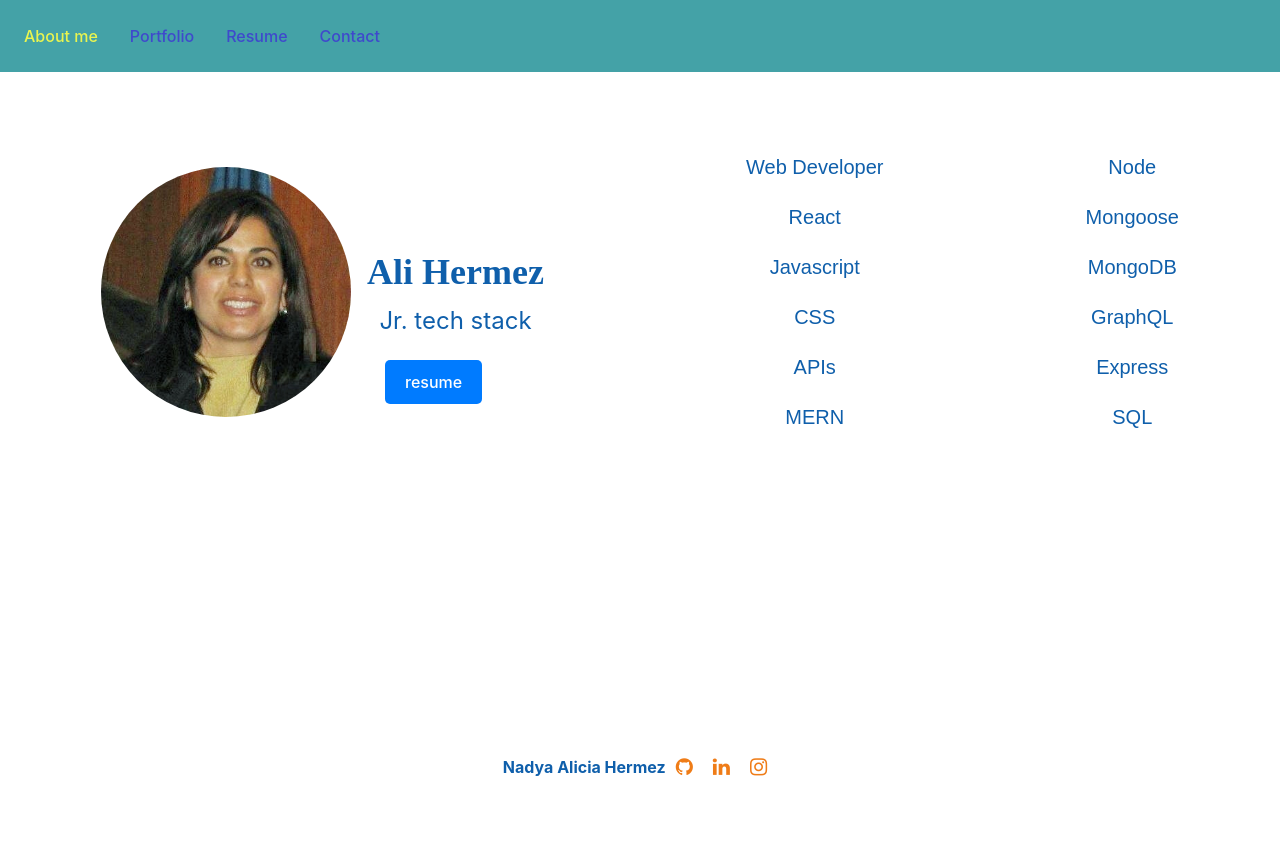
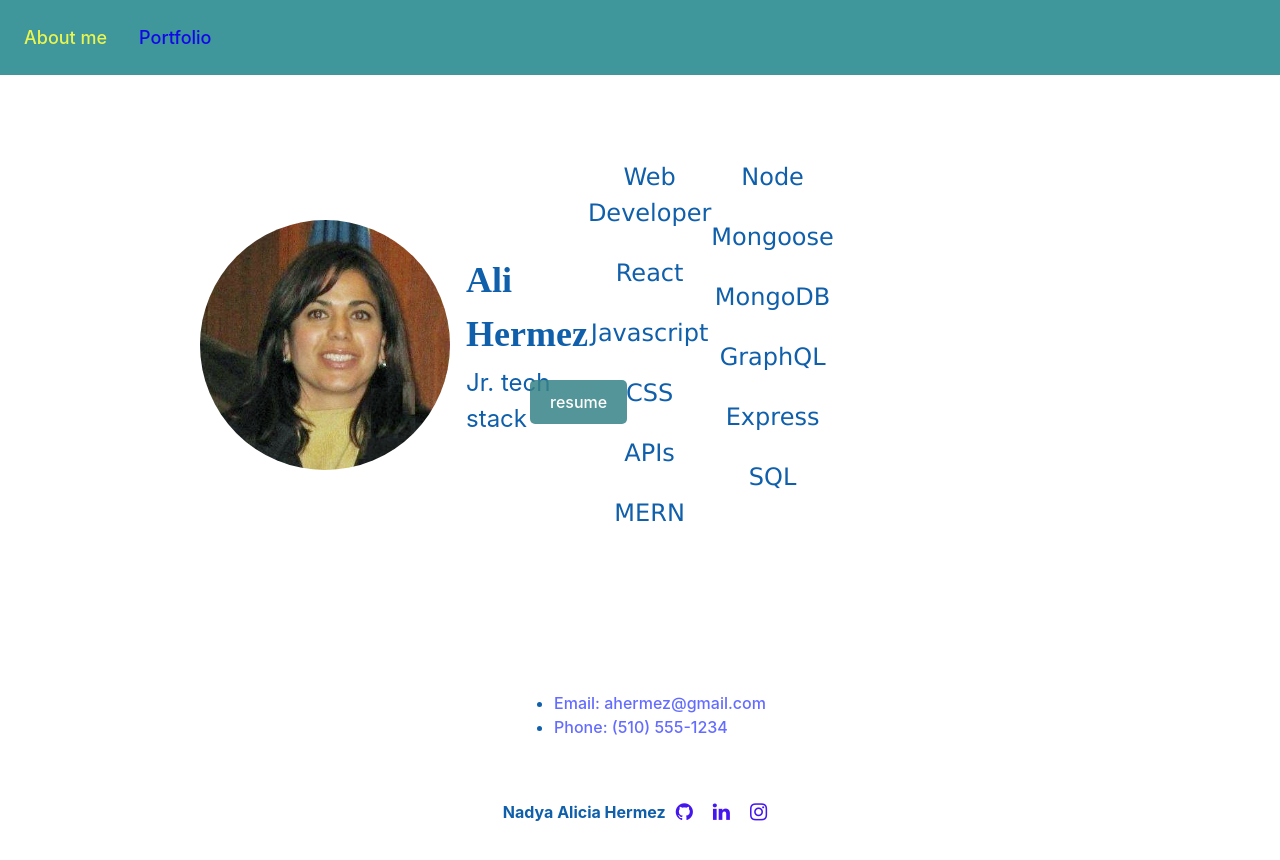
Before and after one commit to ahermez/react-portfolio, a React (Vite) app: page / in a window 1280 px wide. Shown: the top 860 px of the page. Before the commit the page ends 833 px from the top, so only its background shows below. Built offline with nearby package versions, Linux system fonts and the light colour scheme.

Commit message:
new resume

```diff
--- a/src/App.jsx
+++ b/src/App.jsx
@@ -7,8 +7,6 @@ import {
 import About from "./components/about";
 import Root from "./components/root";
 import Portfolio from "./components/portfolio";
-import Contact from "./components/contact";
-import Resume from "./components/resume";
 import Footer from "./components/footer";
 function App() {
   const router = createBrowserRouter(
@@ -16,8 +14,6 @@ function App() {
       <Route path="/" element={<Root />}>
         <Route index element={<About />} />
         <Route path="/portfolio" element={<Portfolio />} />
-        <Route path="/contact" element={<Contact />} />
-        <Route path="/resume" element={<Resume />} />
       </Route>
     )
   );
--- a/src/components/about/about.css
+++ b/src/components/about/about.css
@@ -3,6 +3,8 @@
   flex-direction: row;
   justify-content: space-around;
   margin-top: 60px;
+  padding-right: 500px;
+  padding-left: 200px;
  }
 .avatar {
   border-radius: 50%;
@@ -19,9 +21,11 @@
   flex-direction: column;
   justify-content: center;
   text-align: center;
-  font-size: 1.25em;
-  font-family: sans-serif;
+  font-size: 1.50em;
+  font-family: Verdana, sans-serif;
    font-weight: 350;
+
+
 }
 .title {
   display: flex;
@@ -40,3 +44,11 @@
 #jobTitle {
   font-size: 1.5em;
 }
+
+.Contact {
+  display: flex;
+  flex-direction: row;
+  justify-content: center;
+  /* align-items: bottom; */
+  margin-top: 120px;
+}
--- a/src/components/about/index.jsx
+++ b/src/components/about/index.jsx
@@ -2,7 +2,6 @@ import "./about.css";
 import "../resume/resume.css";
 import Images from "../../Images/Bio Photo.jpg";
 import Resume from "../resume";
-
 
 const About = () => {
   return (
@@ -10,9 +9,9 @@ const About = () => {
       <section className="container">
         <div className="avatar-header">
           <img className="avatar" src={Images} />
-          <div className= "title">
+          <div className="title">
             <span id="name"> {"Ali Hermez"}</span>
-            <span id= "jobTitle"> {"Jr. tech stack "}</span>
+            <span id="jobTitle"> {"Jr. tech stack "}</span>
           </div>
         </div>
 
@@ -34,11 +33,27 @@ const About = () => {
           <p>{"SQL"}</p>
         </div>
       </section>
-          <Resume/>
+
+      <Resume />
+      <Contact />
     </div>
-
   );
 };
+function Contact() {
+  return (
+    <section className = "Contact" id="contact">
+      <div className="info-container">
+        <ul>
+          <li>
+            <a href="mailto:ahermez@ymail.com">Email: ahermez@gmail.com</a>
+          </li>
+          <li>
+            <a href="tel:5105551234">Phone: (510) 555-1234</a>
+          </li>
+        </ul>
+      </div>
+    </section>
+  );
+}
 
-
-export default About
+export default About;
--- a/src/components/contact/index.jsx
+++ /dev/null
@@ -1,38 +0,0 @@
-import Input from "../Input";
-import { useState } from "react";
-
-const Contact = () => {
-  const [nameValue, setNameValue] = useState(undefined);
-  const [emailAddressValue, setEmailAddressValue] = useState(undefined);
-  const [messageValue, setMessageValue] = useState(undefined);
-  return (
-    <div>
-      <Input
-        label="name"
-        placeholder="john smith"
-        value={nameValue}
-        onChange={(value) => setNameValue(value)}
-        validation="^[a-zA-Z]{2,40}( [a-zA-Z]{2,40})+$"
-        validationMessage="Must enter first and last name"
-      ></Input>
-      <Input
-        label="email"
-        placeholder="john@gmail.com"
-        value={emailAddressValue}
-        onChange={(value) => setEmailAddressValue(value)}
-        validation="^[\w-\.]+@([\w-]+\.)+[\w-]{2,4}$"
-        validationMessage="Must enter a valid email address"
-      ></Input>
-      <Input
-        label="message"
-        placeholder="Give me feedback!"
-        value={messageValue}
-        onChange={(value) => setMessageValue(value)}
-        validation="^.{1,50}$"
-        validationMessage="Please type a valid message"
-      ></Input>
-    </div>
-  );
-};
-
-export default Contact;
--- a/src/components/footer/footer.css
+++ b/src/components/footer/footer.css
@@ -2,9 +2,9 @@
     display: flex;
     justify-content: center;
     align-items: center;
-    padding: 2rem;
+    padding: 1.5rem;
     background-color: #fffffffc;
-    margin-top: 250px;
+    /* margin-top: 190px; */
   }
 
   .footer-section {
@@ -12,7 +12,7 @@
   }
 
   .footer-section a {
-    color: #ef7810f8;
+    color: #4010eff8;
     text-decoration: none;
     font-size: 20px;
   }
--- a/src/components/footer/index.jsx
+++ b/src/components/footer/index.jsx
@@ -24,4 +24,5 @@ const Footer = () => {
   );
 };
 
+
 export default Footer;
--- a/src/components/resume/index.jsx
+++ b/src/components/resume/index.jsx
@@ -1,8 +1,8 @@
 import "./resume.css";
-
+import pdf from "../../Images/resume.pdf";
 export const Resume = () => {
     return (
-           <a className="downloadButton" href="Images/resume.pdf" download>
+           <a className="downloadButton" href= {pdf}download>
           resume
         </a>
         );
--- a/src/components/resume/resume.css
+++ b/src/components/resume/resume.css
@@ -1,8 +1,8 @@
 .downloadButton {
     position: absolute;
-    top: 100px; /* Adjust the top position */
-    left: 385px; /* Adjust the left position */
-    background-color: #007BFF;
+    top: 120px; /* Adjust the top position */
+    left: 530px; /* Adjust the left position */
+    background-color:rgba(54, 131, 135, 0.851);;
     color: white;
     padding: 10px 20px;
     border: none;
--- a/src/components/root/index.jsx
+++ b/src/components/root/index.jsx
@@ -2,12 +2,14 @@ import { Link, Outlet, useLocation } from "react-router-dom";
 import "./root.css";
 const Root = () => {
   const location = useLocation();
-console.log (location.pathname)
+  console.log(location.pathname);
   return (
     <span>
-          <ul className="navBar">
+      <ul className="navBar">
         <li className="navItem">
-          <Link to="/" className={`navLink ${
+          <Link
+            to="/"
+            className={`navLink ${
               location.pathname === "/" ? "highlight" : ""
             }`}
           >
@@ -21,26 +23,10 @@ console.log (location.pathname)
               location.pathname === "/portfolio" ? "highlight" : ""
             }`}
           >
-            <span>Portfolio</span>
+             <span>Portfolio</span>
           </Link>
         </li>
-        <li className="navItem">
-          <Link to="/resume" className={`navLink ${
-              location.pathname === "/resume" ? "highlight" : ""
-            }`}
-            >
-            <span>Resume</span>
-          </Link>
-        </li>
-        <li className="navItem">
-          <Link to="/contact" className={`navLink ${
-              location.pathname === "/contact" ? "highlight" : ""
-            }`}
-            >
-            <span>Contact</span>
-          </Link>
-        </li>
-      </ul>
+          </ul>
       <div>
         <Outlet />
       </div>
--- a/src/components/root/root.css
+++ b/src/components/root/root.css
@@ -16,7 +16,7 @@ header{
     padding: 1.5rem;
     margin-top: 0;
     margin-bottom: 0;
-    background-color: rgb(68, 162, 167);
+    background-color: rgb(63, 150, 155);
 }
 
 .navItem {
@@ -29,5 +29,6 @@ header{
 }
 
 .navLink {
-    color: rgba(60, 7, 233, 0.574);
+    color: rgb(18, 7, 233);
+    font-size: large;
 }
```
Also changed, not shown: 1 other file (tests, documents, lock files or other folders). Lines whose indentation alone changed are shown as unchanged.
